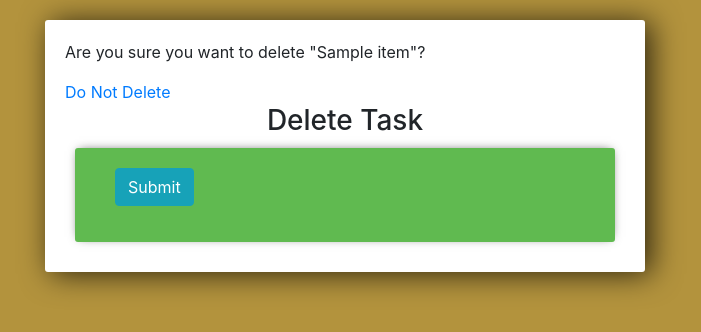
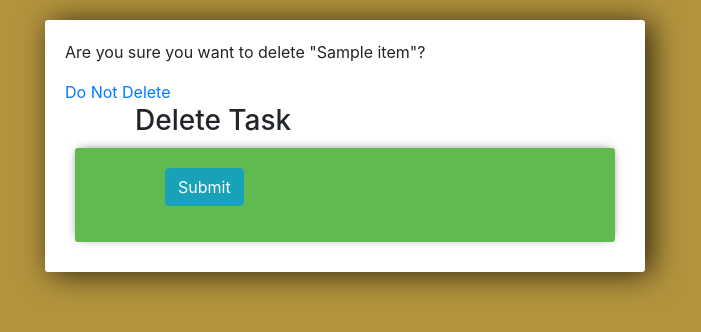
Before and after one commit to Pinky-alt-spec/Todo, a Django app: template todo_list/templates/todo_list/delete_task.html in a window 1280 px wide. Shown: the top 332 px of the page, without its empty margins (295-996 px from the left). Run offline with Django 3.2, Linux system fonts and the light colour scheme; the template is opened without the code that fills it: most values are stand-ins (such as "Sample title", 1, 10 or a date in 2020); parts of the project's set-up code (start-up, migrations or seed data) failed here and were passed over; some libraries are stand-ins or nearby versions.

Commit message:
Update delete_task.html

```diff
--- a/todo_list/templates/todo_list/delete_task.html
+++ b/todo_list/templates/todo_list/delete_task.html
@@ -29,11 +29,11 @@
     <p>Are you sure you want to delete "{{item}}"?</p>
 
     <a href="{% url 'list' %}">Do Not Delete</a>
-      <h3 style="text-align:center">Delete Task</h3>
+      <h3 style="margin-left:70px">Delete Task</h3>
       <div class="item-row">
        <form method="POST" action="">
            {% csrf_token %}
-           <input style="margin-left:20px" class="btn btn-info" type="submit" name="Confirm">
+           <input style="margin-left:70px" class="btn btn-info" type="submit" name="Confirm">
        </form>
  </div>
 <div>
```
